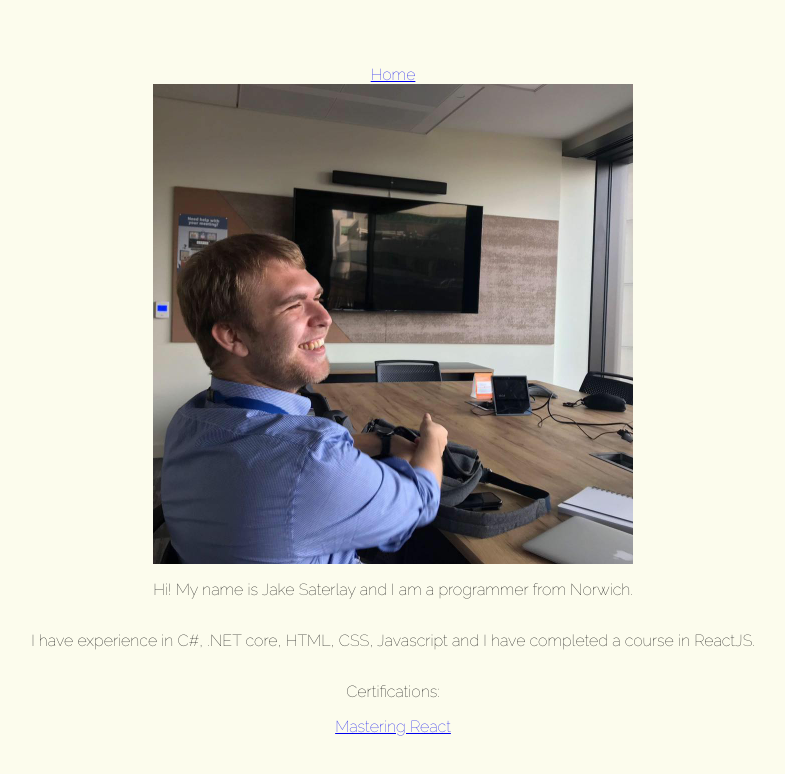
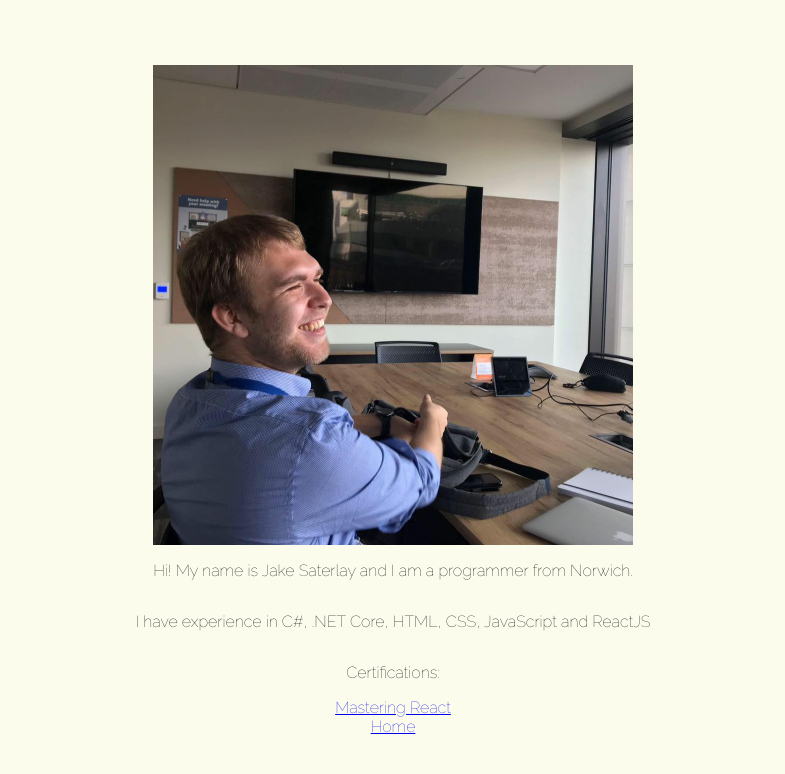
Before and after one commit to JakeSaterlay/React-App, a React (Create React App) app: page /about in a window 1280 px wide. Shown: the top 774 px of the page, without its empty margins (247-1032 px from the left). Built offline with nearby package versions, Linux system fonts and the light colour scheme.

Commit message:
about me text change

```diff
--- a/src/About.js
+++ b/src/About.js
@@ -6,12 +6,10 @@ import React from "react";
 function About() {
   return (
     <div className="about-section">
-      <a href="/">Home</a>
       <img src={jake} className="card-img" />
       <p>Hi! My name is Jake Saterlay and I am a programmer from Norwich.</p>
       <p>
-        I have experience in C#, .NET core, HTML, CSS, Javascript and I have
-        completed a course in ReactJS.
+        I have experience in C#, .NET Core, HTML, CSS, JavaScript and ReactJS
       </p>
       <div>
         <p>Certifications:</p>
@@ -22,6 +20,7 @@ function About() {
           Mastering React
         </a>
       </div>
+      <a href="/">Home</a>
     </div>
   );
 }
```
